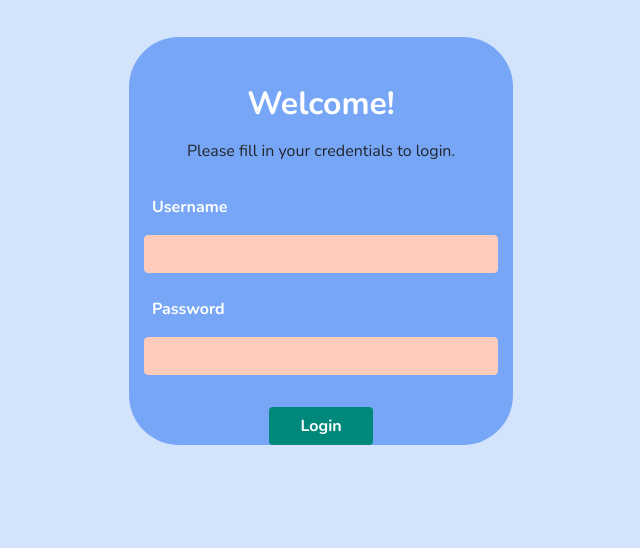
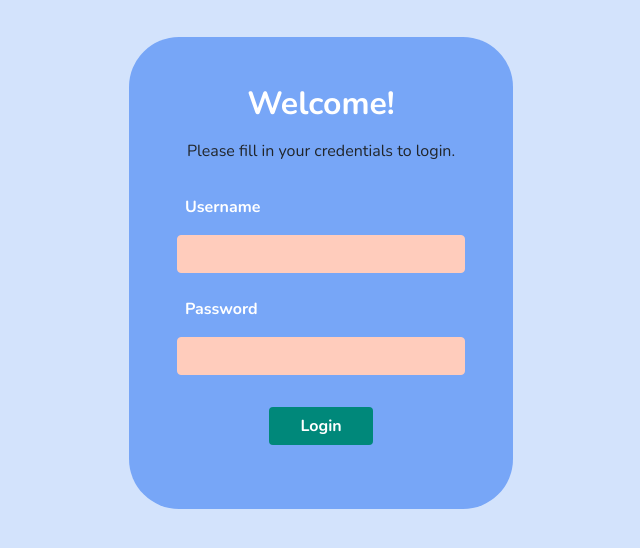
Before and after one commit to YumiAlmero03/attendancetrack, a PHP site: page /admin/login.php in a window 1280 px wide. Shown: the part 199-747 px from the top of the page, without its empty margins (319-959 px from the left). Run offline with PHP 8.4, Linux system fonts and the light colour scheme; data that the repository does not hold is empty; some libraries are stand-ins or nearby versions.

Commit message:
login hotfix

```diff
--- a/admin/login.php
+++ b/admin/login.php
@@ -131,7 +131,7 @@ $_SESSION["error"] = null;
     </div>
 </nav>
 <div class="pt-5 mt-5">
-    <div class="container pt-5  bg-main form-main">
+    <div class="container p-5  bg-main form-main">
         <form action="<?php echo htmlspecialchars($_SERVER["PHP_SELF"]); ?>" method="post">
         <h2 class="text-center text-white">Welcome!</h2>
         <p class="text-center p-2">Please fill in your credentials to login.</p>
```
